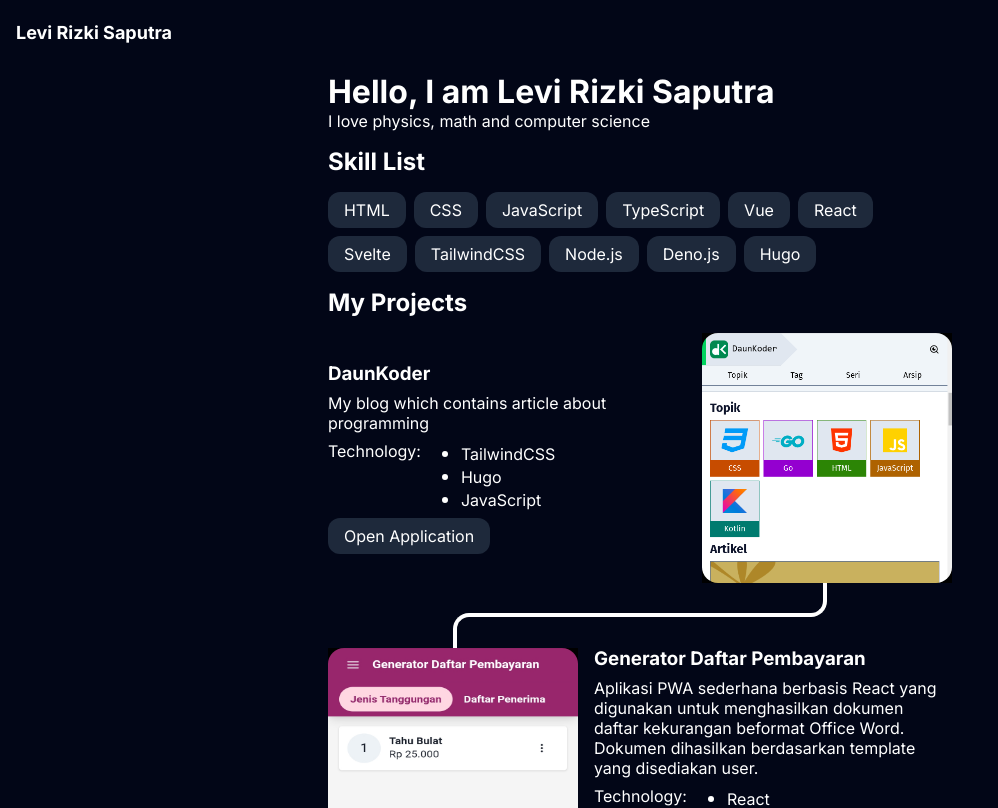
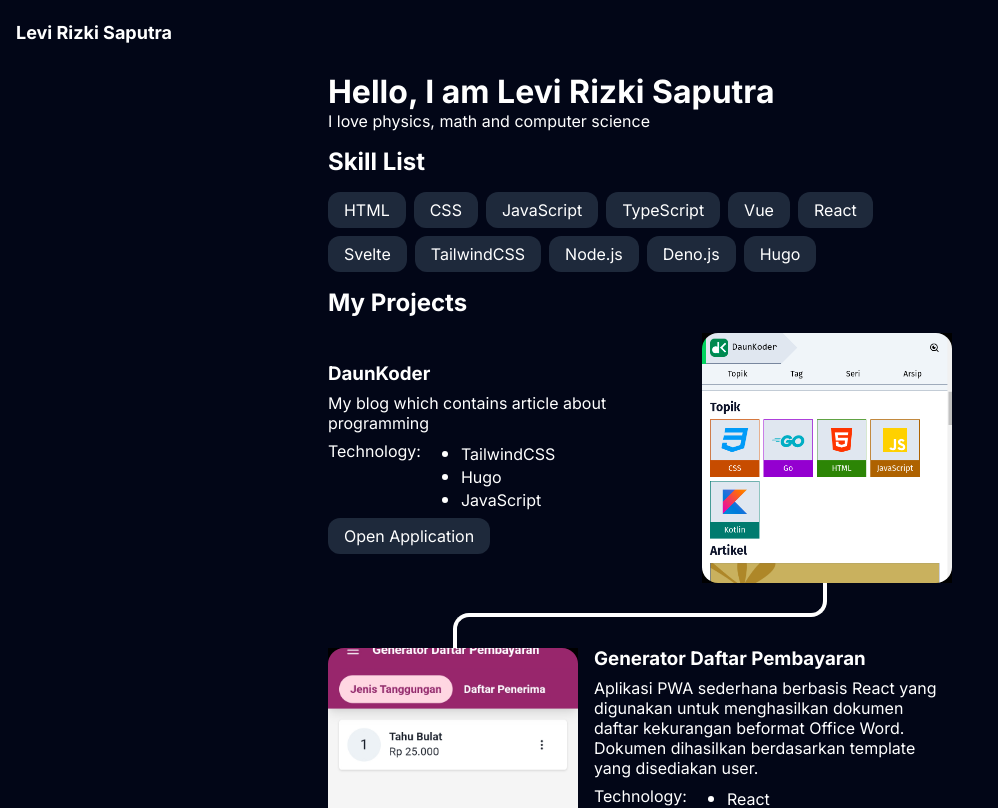
Before and after one commit to levirs565/levirs565.github.io, a Next.js app: page / in a window 1280 px wide. Shown: the top 808 px of the page, without its empty margins (0-998 px from the left). Built offline with nearby package versions, Linux system fonts and the light colour scheme.

Commit message:
fix image object fit

```diff
--- a/src/components/ProjectList.module.css
+++ b/src/components/ProjectList.module.css
@@ -22,7 +22,6 @@
 .item-image {
   flex: 0 0 250px;
   background: #000;
-  object-fit: cover;
   align-self: center;
   max-width: 250px;
   max-height: 250px;
@@ -32,6 +31,7 @@
 .item-image > img {
   border-radius: 16px;
   overflow: hidden;
+  object-fit: cover;
 }
 
 /* Right Line */
```
